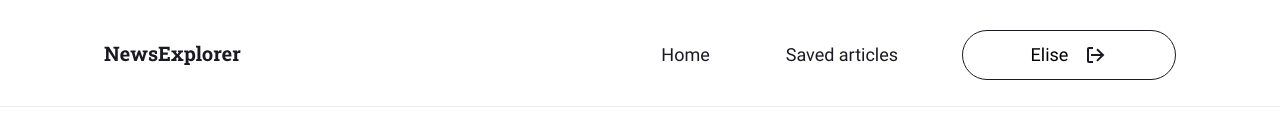
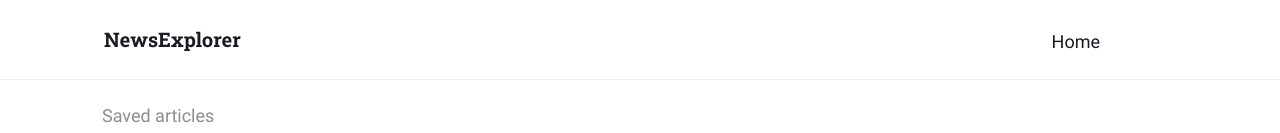
Before and after one commit to kaylamt/news-explorer-frontend, a React (Create React App) app: page /saved-news in a window 1280 px wide. Shown: the top 133 px of the page. Built offline with nearby package versions, Linux system fonts and the light colour scheme.

Commit message:
sign in functionality, search form

```diff
--- a/src/components/About/About.css
+++ b/src/components/About/About.css
@@ -36,9 +36,6 @@
     width: 363px;
     height: 363px;
   }
-  .author__text-container{
-
-  }
 }
 
 @media screen and (max-width: 768px) {
@@ -64,7 +61,7 @@
   .about {
     width: calc(100% - 32px);
     flex-direction: column;
-    margin-top: 32px;
+    margin: 32px auto 0 auto;
   }
 
   .about__author-image {
--- a/src/components/Header/Header.css
+++ b/src/components/Header/Header.css
@@ -74,7 +74,7 @@
 }
 
 .header__profile-container {
-  display: none;
+  /* display: none; */
 }
 
 .header__profile-container_saved-news {
@@ -90,8 +90,23 @@
   justify-content: center;
 }
 
-.header__profile-name {
-  display: none;
+.header__profile-container_home {
+  border: 1px solid #FFFFFF;
+  border-radius: 35px;
+  padding: 12px 50px;
+  width: 112px;
+  margin: 0;
+  cursor: pointer;
+  text-align: center;
+  display: flex;
+  align-items: center;
+  justify-content: center;
+}
+
+.header__profile-name_home {
+  /* display: none; */
+  /* color: white; */
+  color: #FFFFFF;
 }
 
 .header__profile-name_saved-news {
@@ -101,18 +116,15 @@
   line-height: 1.3;
 }
 
-.header__profile-logout {
-  display: none;
+.header__profile-logout_home {
+  /* display: none; */
+  color: #FFFFFF;
 }
 
 .header__profile-logout_saved-news {
   display: unset;
   width: 24px;
   height: 24px;
-}
-
-.header__saved-articles-link {
-  display: none;
 }
 
 .header__saved-articles-link_saved-news {
@@ -122,6 +134,18 @@
   font-size: 18px;
   line-height: 1.3;
   margin-right: 64px;
+}
+
+.header__saved-articles-link_home {
+  color: #FFFFFF;
+  text-decoration: none;
+  font-size: 18px;
+  line-height: 1.3;
+  margin-right: 64px;
+}
+
+.header__home-link_home {
+  margin-right: 76px;
 }
 
 @media screen and (max-width: 1024px) {
@@ -142,6 +166,11 @@
     line-height: 1.5;
     margin-right: 16px;
     }
+  .header__saved-articles-link {
+    font-size: 16px;
+    line-height: 1.5;
+    margin-right: 16px;
+   }
   }
 
 /* @media screen and (max-width: 500px) {
@@ -154,14 +183,21 @@
   .header__container {
     width: calc(100% - 32px);
     }
+
   .header__links {
     display: flex;
     align-items: center;
     }
+
   .header__sign-in {
     display: none;
     }
+
   .header__home-link {
-    padding: 0;
+    display: none;
+    }
+
+  .header__saved-articles-link {
+    display: none;
     }
   }
--- a/src/components/Header/Header.js
+++ b/src/components/Header/Header.js
@@ -9,6 +9,17 @@ import { CurrentUserContext } from '../../contexts/CurrentUserContext'
 function Header(props) {
   const currentUser = React.useContext(CurrentUserContext);
 
+  function signedInButton() {
+    if (currentUser._id) {
+      return (
+        <div className={`header__profile-container header__profile-container_${props.cssModifier}`}>
+          <span className={`header__profile-name header__profile-name_${props.cssModifier}`}>Elise</span>
+          <img src={logout} className={`header__profile-logout header__profile-logout_${props.cssModifier}`} alt="logout" />
+        </div>
+      )
+    } return <span className={`header__sign-in header__sign-in_${props.cssModifier}`} onClick={props.openSignInPopup}>Sign In</span>
+  }
+
   return (
     <div className={`header header_${props.cssModifier}`}>
       <div className="header__container">
@@ -16,14 +27,10 @@ function Header(props) {
         <img src={logoSavedNews} className={`header__logo-saved-news header__logo-saved-news_${props.cssModifier}`} alt="logo" />
         <div className={`header__links header__links_${props.cssModifier}`}>
           <Link to="/" className={`header__home-link header__home-link_${props.cssModifier}`}>Home</Link>
-          {/* {currentUser._id && */}
-          <Link to="/saved-news" className={`header__saved-articles-link header__saved-articles-link_${props.cssModifier}`}>Saved articles</Link>
-          {/* } */}
-          <span className={`header__sign-in header__sign-in_${props.cssModifier}`} onClick={props.openSignInPopup}>Sign In</span>
-          <div className={`header__profile-container header__profile-container_${props.cssModifier}`}>
-            <span className={`header__profile-name header__profile-name_${props.cssModifier}`}>Elise</span>
-            <img src={logout} className={`header__profile-logout header__profile-logout_${props.cssModifier}`} alt="logout" />
-          </div>
+          {currentUser._id &&
+            <Link to="/saved-news" className={`header__saved-articles-link header__saved-articles-link_${props.cssModifier}`}>Saved articles</Link>
+          }
+          {signedInButton()}
           <Navigation />
         </div>
       </div>
--- a/src/components/Main/Main.js
+++ b/src/components/Main/Main.js
@@ -8,35 +8,33 @@ function Main(props) {
   const [isSignInPopupOpen, setIsSignInPopupOpen] = React.useState(false);
   const [isSignUpPopupOpen, setIsSignUpPopupOpen] = React.useState(false);
 
-  function handleSignIn(props) {
+  function handleSignIn(e) {
+    e.preventDefault();
+    closeAllPopups();
+    props.onLogin();
+  }
+
+  function handleSignUp() {
     return true;
   }
 
-  function handleSignUp(props) {
-    return true;
-  }
-
-  function closeSignInPopup() {
+  function closeAllPopups() {
+    setIsSignUpPopupOpen(false);
     setIsSignInPopupOpen(false);
   }
 
-  function closeSignUpPopup() {
-    setIsSignUpPopupOpen(false);
-  }
-
-  function openSignInPopup(params) {
+  function openSignInPopup() {
     setIsSignInPopupOpen(true)
   }
 
-  function openSignUpPopup(params) {
+  function openSignUpPopup() {
     setIsSignInPopupOpen(true)
   }
 
   React.useEffect(() => {
     const close = (e) => {
       if (e.keyCode === 27) {
-        closeSignInPopup();
-        closeSignUpPopup();
+        closeAllPopups();
       }
     }
     window.addEventListener('keydown', close)
@@ -45,26 +43,25 @@ function Main(props) {
 
   return (
     <div>
-      <PopupWithForm onSubmit={handleSignIn} onClose={closeSignInPopup} isOpen={isSignInPopupOpen} buttonText='Sign In' otherLink='Sign up' name='sign-in' title='Sign In'>
+      <PopupWithForm onSubmit={handleSignIn} onClose={closeAllPopups} isOpen={isSignInPopupOpen} buttonText='Sign In' otherLink='Sign up' name='sign-in' title='Sign In'>
         <p className="form__input-title">Email</p>
-        <input id="email" type="email" className="form__input form__input_field_name" name="name" minLength={2} maxLength={40} placeholder="Enter email" required />
-        {/* <span id="email-error" className="popup__error">Invalid Email Address</span> */}
+        <input id="email" type="email" className="form__input form__input_field_email" name="name" minLength={2} maxLength={40} placeholder="Enter email" required />
         <p className="form__input-title">Password</p>
-        <input id="password" type="password" className="form__input form__input_field_description" name="pasword" placeholder="Enter password" minLength={2} maxLength={200} required />
+        <input id="password" type="password" className="form__input form__input_field_password" name="pasword" placeholder="Enter password" minLength={2} maxLength={200} required />
         <span id="password-error" className="popup__error" />
       </PopupWithForm>
-      <PopupWithForm onSubmit={handleSignUp} onClose={closeSignUpPopup} isOpen={isSignUpPopupOpen} buttonText='Sign Up' otherLink='Sign in' name='sign-up' title='Sign Up'>
+      <PopupWithForm onSubmit={handleSignUp} onClose={closeAllPopups} isOpen={isSignUpPopupOpen} buttonText='Sign Up' otherLink='Sign in' name='sign-up' title='Sign Up'>
         <p className="form__input-title">Email</p>
-        <input id="email" type="email" className="form__input form__input_field_name" name="name" minLength={2} maxLength={40} placeholder="Enter email" required />
+        <input id="email" type="email" className="form__input form__input_field_email" name="name" minLength={2} maxLength={40} placeholder="Enter email" required />
         <span id="email-error" className="popup__error" />
         <p className="form__input-title">Password</p>
-        <input id="password" type="password" className="form__input form__input_field_description" name="pasword" placeholder="Enter password" minLength={2} maxLength={200} required />
+        <input id="password" type="password" className="form__input form__input_field_password" name="pasword" placeholder="Enter password" minLength={2} maxLength={200} required />
         <span id="password-error" className="popup__error" />
         <p className="form__input-title">Username</p>
-        <input id="username" type="username" className="form__input form__input_field_description" name="pasword" placeholder="Enter username" minLength={2} maxLength={200} required />
+        <input id="username" type="username" className="form__input form__input_field_username" name="pasword" placeholder="Enter username" minLength={2} maxLength={200} required />
         <span id="username-error" className="popup__error" />
       </PopupWithForm>
-      <SearchForm openSignInPopup={openSignInPopup} openSignUpPopup={openSignUpPopup} onLogin={props.onLogin} />
+      <SearchForm openSignInPopup={openSignInPopup} openSignUpPopup={openSignUpPopup} />
       <About />
       <Footer />
     </div>
--- a/src/components/NewsCard/NewsCard.js
+++ b/src/components/NewsCard/NewsCard.js
@@ -17,7 +17,7 @@ function NewsCard(props) {
           <h2 className="news-card__title">{props.article.title}</h2>
         </div>
         <p className="news-card__text">{props.article.text}</p>
-        <a class="news-card__link" href={props.article.link}>{props.article.source}
+        <a className="news-card__link" href={props.article.link}>{props.article.source}
         </a>
       </div>
     </div>
--- a/src/components/NewsCardList/NewsCardList.js
+++ b/src/components/NewsCardList/NewsCardList.js
@@ -4,13 +4,13 @@ import NewsCard from '../NewsCard/NewsCard';
 
 function NewsCardList(props) {
   return (
-    <>
+    <div className="news-card-list__container">
       <section className="news-card-list">
         {props.articles.map((article) => (
           <NewsCard article={article} key={article._id} />
         ))}
       </section>
-    </>
+    </div >
   );
 };
 
--- a/src/components/SavedNews/SavedNews.js
+++ b/src/components/SavedNews/SavedNews.js
@@ -59,10 +59,7 @@ function SavedNews() {
   return (
     <>
       <SavedNewsHeader articleCount={articles.length} />
-
-      <div className="news-card-list__container">
-        <NewsCardList articles={articles} />
-      </div>
+      <NewsCardList articles={articles} />
       <Footer />
     </>
   );
--- a/src/components/SearchForm/SearchForm.js
+++ b/src/components/SearchForm/SearchForm.js
@@ -1,10 +1,90 @@
 import React from 'react';
 import Header from '../Header/Header'
+import NewsCardList from '../NewsCardList/NewsCardList'
+import Preloader from '../Preloader/Preloader';
 
 function SearchForm(props) {
+
+  const [articles, setArticles] = React.useState([]);
+  const [query, setQuery] = React.useState('');
+  const [searchAttempted, setSearchAttempted] = React.useState(false);
+  const [searching, setSearching] = React.useState(false);
+
+
+  function search(e) {
+    e.preventDefault();
+    setSearching(true);
+    setSearchAttempted(false);
+
+    if (query === "Nature") {
+      setArticles([
+        {
+          keyword: "Nature",
+          title: "Everyone Needs a Special 'Sit Spot' in Nature",
+          text: "Ever since I read Richard Louv's influential book, \"Last Child in the Woods, \" the idea of having a special \"sit spot\" has stuck with me. This advice, which Louv attributes to nature educator Jon Young, is for both adults and children to find...",
+          date: "November 4, 2020",
+          source: "treehugger",
+          link: "https://www.treehugger.com/special-sit-spot-nature-5085811",
+          image: "https://external-content.duckduckgo.com/iu/?u=http%3A%2F%2Fwww.dailycompass.org%2Fwp-content%2Fuploads%2F2012%2F07%2Fwoods.jpeg&f=1&nofb=1",
+          _id: 1,
+        },
+        {
+          keyword: "Nature",
+          title: "Nature makes you better",
+          text: "We all know how good nature can make us feel. We have known it for millennia: the sound of the ocean, the scents of a forest, the way dappled sunlight dances through leaves.",
+          date: "February 19, 2019",
+          source: "national geographic",
+          link: "https://www.nationalgeographic.com/travel/article/partner-content-nature-makes-you-better",
+          image: "https://external-content.duckduckgo.com/iu/?u=http%3A%2F%2Fthewowstyle.com%2Fwp-content%2Fuploads%2F2015%2F01%2Fnature-images..jpg&f=1&nofb=1",
+          _id: 2,
+        },
+        {
+          keyword: "Yellowstone",
+          title: "Nostalgic Photos of Tourists in U.S. National Parks",
+          text: "Uri Løvevild Golman and Helle Løvevild Golman are National Geographic Explorers and conservation photographers who just completed a project and book they call their love letter to...",
+          date: "October 19, 2020",
+          source: "national geographic",
+          link: "https://www.nationalgeographic.com/travel/article/sightseer-american-tourists-in-national-parks",
+          image: "https://external-content.duckduckgo.com/iu/?u=http%3A%2F%2Fphotographyblogger.net%2Fwp-content%2Fuploads%2F2017%2F07%2FYellowstone-Falls-%40dasuan.jpg&f=1&nofb=1",
+          _id: 3,
+        }
+      ])
+    } else {
+      setArticles([])
+    }
+    setTimeout(() => {
+      setSearching(false)
+      setSearchAttempted(true)
+    }, 1000);
+  }
+
+  function handleQueryChange(e) {
+    setQuery(e.target.value);
+  }
+
+  function searchResults() {
+    if (articles.length > 0) {
       return (
+        <div className="search-form__results">
+          <NewsCardList articles={articles} />
+        </div>
+      )
+    } else if (searchAttempted) {
+      return (
+        <div className="search-not-found">Nothing found</div>
+      )
+    }
+    else if (searching) {
+      return <div className="preloader">
+        <Preloader isShown={searching} />
+      </div>
+    }
+  }
+
+  return (
+    <>
       <div className="search-form">
-      <Header cssModifier="home" onLogin={props.onLogin} openSignInPopup={props.openSignInPopup} openSignUpPopup={props.openSignUpPopup} />
+        <Header cssModifier="home" openSignInPopup={props.openSignInPopup} openSignUpPopup={props.openSignUpPopup} />
         <div className="search-form__content">
           <h1 className="search-form__title">
             What's going on in the world?
@@ -12,12 +92,14 @@ function SearchForm(props) {
           <div className="search-form__subtitle">
             Find the latest news on any topic and save them in your personal account.
           </div>
-        <div className="search-form__search-container">
-          <input className="search-form__search-field" placeholder="Enter topic" required />
-          <button aria-label="search button" className="search-form__search-button" type="button">Search</button>
+          <form action="#" className="search-form__search-container" onSubmit={search} >
+            <input name="query" className="search-form__search-field" placeholder="Enter topic" value={query} onChange={handleQueryChange} required />
+            <button aria-label="search button" className="search-form__search-button" type="submit">Search</button>
+          </form>
         </div>
       </div>
-    </div>
+      {searchResults()}
+    </>
   );
 }
 
--- a/src/index.css
+++ b/src/index.css
@@ -11,3 +11,4 @@
 @import url(./components/Navigation/Navigation.css);
 @import url(./components/PopupWithForm/PopupWithForm.css);
 @import url(./components/Main/Main.css);
+@import url(./components/Preloader/Preloader.css);
```
Also changed, not shown: src/components/Preloader/Preloader.css (+24 -0 lines), src/components/Preloader/Preloader.js (+14 -0 lines). Lines whose indentation alone changed are shown as unchanged.
